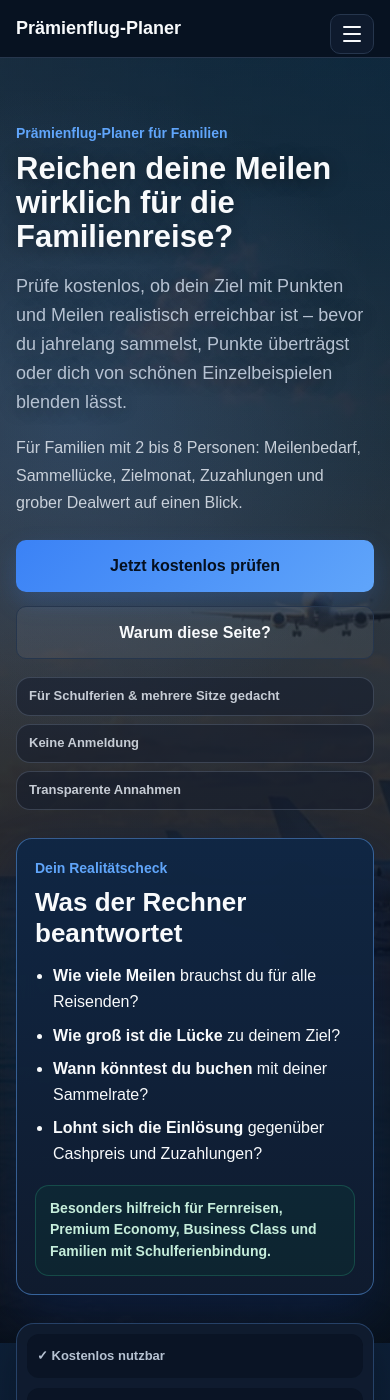
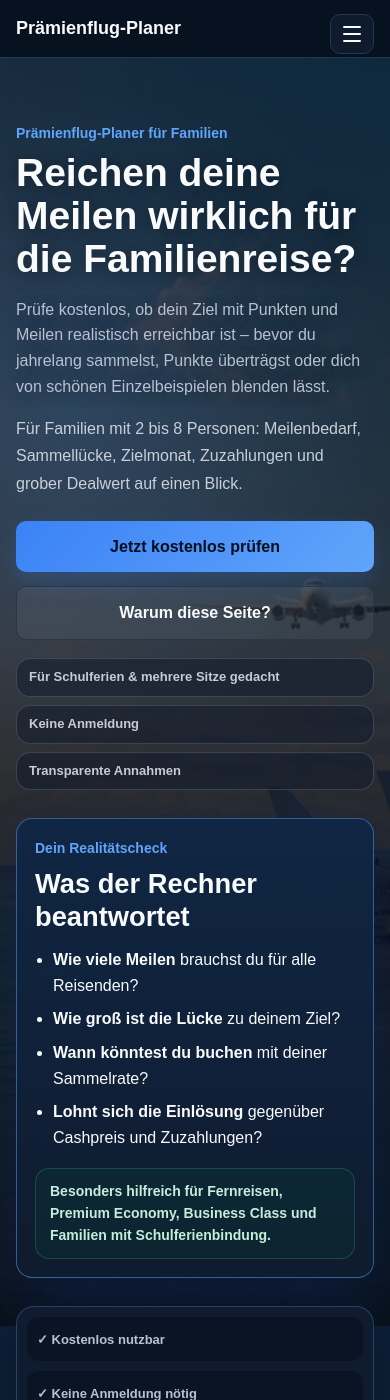
Before and after one commit to Praemienflug-Planer/miles-planer, a Jekyll site: the page built from index.html, in a window 390 px wide and 1400 px high. Built offline with Jekyll 4.4.1, drawn with Linux system fonts in a browser that asks for light colours.

Commit message:
Improve mobile UX and horizontal overflow handling

```diff
--- a/assets/css/layout.css
+++ b/assets/css/layout.css
@@ -94,13 +94,24 @@
   border-radius: 8px;
   background: #07111f;
   color: var(--text);
-  font-size: 15px;
+  font-size: 16px;
   font-family: Arial, sans-serif;
 }
 .contact-form input:focus, .contact-form textarea:focus { outline: 2px solid rgba(96, 165, 250, 0.45); border-color: var(--primary); }
 .contact-form textarea { resize: vertical; }
 .hp-field { position: absolute; left: -5000px; opacity: 0; pointer-events: none; }
 .form-note { margin-top: 14px; font-size: 13px; color: var(--muted); }
+
+.seo-table-wrap, .table-wrap {
+  width: 100%;
+  overflow-x: auto;
+  -webkit-overflow-scrolling: touch;
+}
+
+img, iframe, video {
+  max-width: 100%;
+  height: auto;
+}
 
 @media (max-width: 900px) {
   .nav, .cta-box { align-items: flex-start; flex-direction: column; }
@@ -134,17 +145,20 @@
     display: none;
     grid-template-columns: 1fr;
     gap: 10px;
+    max-height: calc(100vh - 90px);
+    overflow-y: auto;
+    padding-bottom: 10px;
   }
   .site-header.nav-open .main-nav { display: grid; }
   .nav-item { width: 100%; }
   .nav-link, .main-nav a {
     display: block;
     width: 100%;
-    padding: 10px 12px;
+    padding: 11px 12px;
     border: 1px solid var(--line);
     border-radius: 10px;
     background: rgba(16, 28, 47, 0.92);
-    font-size: 14px;
+    font-size: 15px;
     text-align: left;
   }
   .nav-dropdown {
@@ -161,10 +175,11 @@
     box-shadow: none;
     background: rgba(5, 10, 19, 0.42);
   }
-  .nav-dropdown a { padding: 9px 10px 9px 18px; white-space: normal; font-size: 13px; }
+  .nav-dropdown a { padding: 9px 10px 9px 18px; white-space: normal; font-size: 14px; }
   .hero-grid, .contact-layout, .footer-grid { grid-template-columns: 1fr; }
-  .hero { padding: 56px 0 42px; }
-  .hero-small { padding: 48px 0 34px; }
+  .hero { padding: 48px 0 40px; }
+  .hero-small { padding: 42px 0 30px; }
+  .section { padding: 42px 0; }
 }
 
 @media (max-width: 560px) {
@@ -173,6 +188,9 @@
   .hero-card, .article-card, .seo-card, .tool-card, .contact-card, .contact-info-card { padding: 18px; }
   .feature-grid, .audience-grid, .article-grid { grid-template-columns: minmax(0, 1fr); }
   .hero-actions { width: 100%; }
-  .hero-actions .btn { width: 100%; text-align: center; }
+  .hero-actions .btn { width: 100%; text-align: center; justify-content: center; }
   .cta-box { padding: 20px; }
+  h1 { font-size: clamp(2rem, 10vw, 2.65rem); }
+  h2 { font-size: clamp(1.45rem, 7vw, 2rem); }
+  .hero-text, .section-head p { font-size: 16px; }
 }
```
